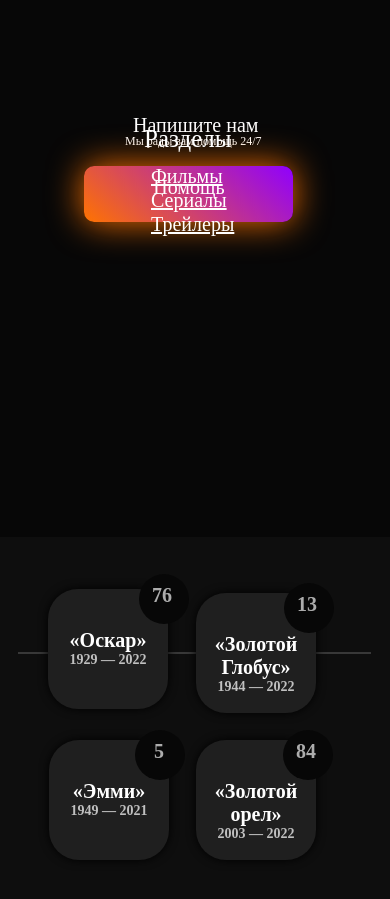
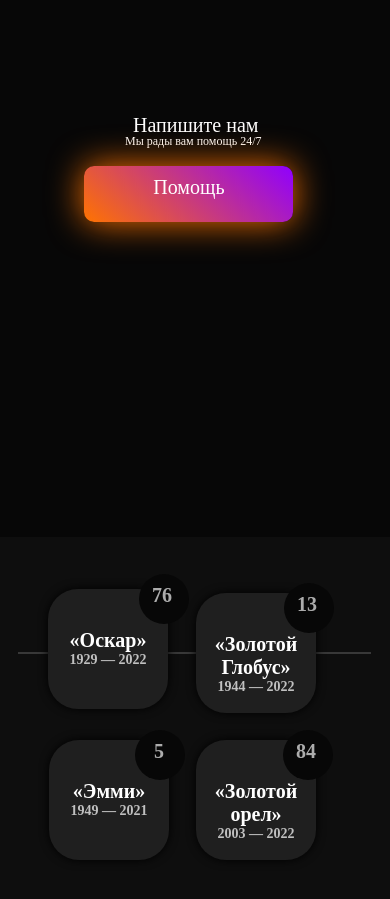
Before and after one commit to Qwertdhj/11122, a plain HTML site: page index.html in a window 390 px wide. Shown: the part 2780-3679 px from the top of the page. Drawn offline with nearby package versions, Linux system fonts and the light colour scheme; a web font is replaced by a local one.

Commit message:
Update adaptation.css

```diff
--- a/css/adaptation.css
+++ b/css/adaptation.css
@@ -416,12 +416,7 @@
         overflow: hidden;
     }
     .rrs {
-        FONT-WEIGHT: 500;
-        position: absolute;
-        margin-top: 5100px;
-        color: white;
-        margin-left: 136px;
-            font-size: 25px;
+    display:none;
     }
     .ver img {
         margin-top: 2305px;
```
